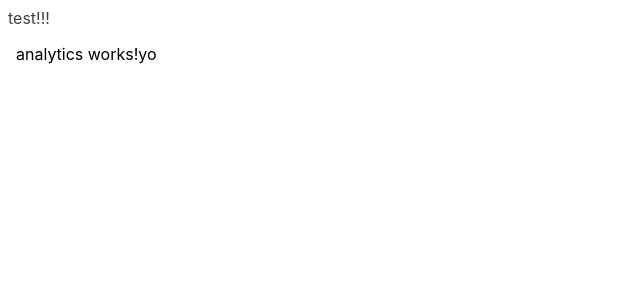
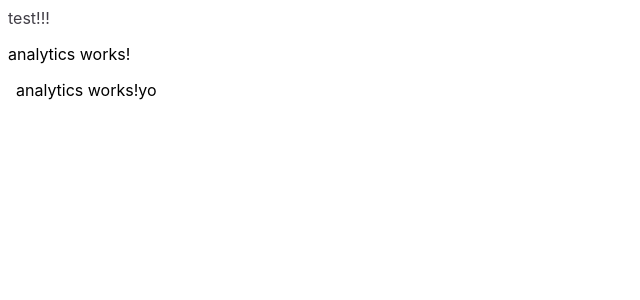
Before and after one commit to mhn098/carbon-critter, an Angular app in the folder frontend/: page /cc/analytics in a window 1280 px wide. Shown: the top 300 px of the page, without its empty margins (0-640 px from the left). Built offline with nearby package versions, Linux system fonts and the light colour scheme.

Commit message:
Fixed p tag

```diff
--- a/frontend/src/app/cc/analytics/analytics.component.html
+++ b/frontend/src/app/cc/analytics/analytics.component.html
@@ -1,3 +1,4 @@
+<p>analytics works!</p>
 <!DOCTYPE html>
 <html lang="en">
 <head>
```
